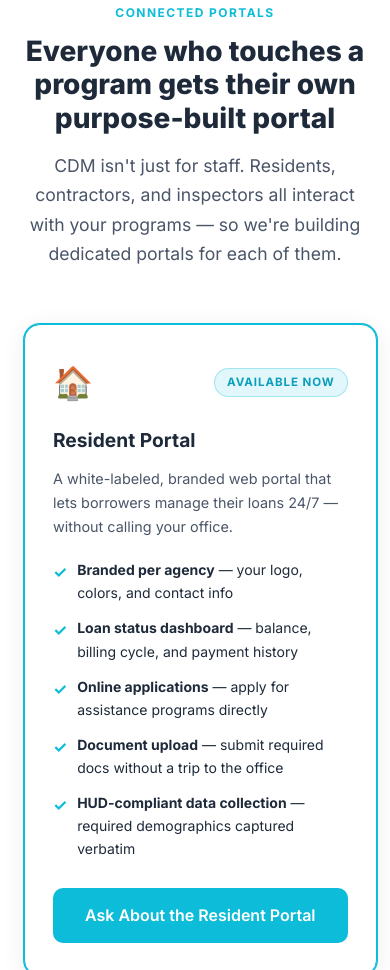
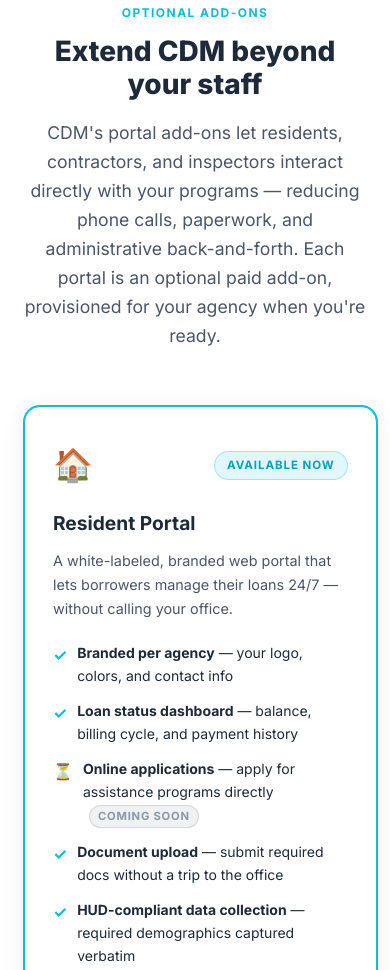
Before and after one commit to ozbergs/cursorcontrol-website, a plain HTML site: page index.html in a window 390 px wide. Shown: the part 10701-11671 px from the top of the page. Drawn offline with Linux system fonts and the light colour scheme.

Commit message:
Portal section updates and pricing copy fixes
- Reframe portals section as optional paid add-ons
- Mark Resident Portal online applications as Coming Soon
- Replace Inspector Portal offline claim with mobile-friendly messaging
- Update How It Works training step to reflect setup fee includes training

```diff
--- a/css/styles.css
+++ b/css/styles.css
@@ -812,6 +812,21 @@
   flex-shrink: 0;
   margin-top: 1px;
 }
+.soon-check { color: var(--gray); }
+.coming-soon-inline {
+  display: inline-block;
+  font-size: 0.7rem;
+  font-weight: 700;
+  text-transform: uppercase;
+  letter-spacing: 0.07em;
+  color: var(--gray);
+  background: rgba(107,114,128,0.1);
+  border: 1px solid rgba(107,114,128,0.2);
+  border-radius: 100px;
+  padding: 1px 8px;
+  margin-left: 6px;
+  vertical-align: middle;
+}
 
 .btn-outline-dark {
   background: transparent;
--- a/index.html
+++ b/index.html
@@ -315,9 +315,9 @@
   <!-- ===== PORTALS ===== -->
   <section class="portals section-pad" id="portal">
     <div class="container">
-      <div class="section-label">Connected Portals</div>
-      <h2 class="section-title">Everyone who touches a program gets their own purpose-built portal</h2>
-      <p class="section-sub">CDM isn't just for staff. Residents, contractors, and inspectors all interact with your programs — so we're building dedicated portals for each of them.</p>
+      <div class="section-label">Optional Add-Ons</div>
+      <h2 class="section-title">Extend CDM beyond your staff</h2>
+      <p class="section-sub">CDM's portal add-ons let residents, contractors, and inspectors interact directly with your programs — reducing phone calls, paperwork, and administrative back-and-forth. Each portal is an optional paid add-on, provisioned for your agency when you're ready.</p>
 
       <div class="portals-grid">
 
@@ -332,7 +332,7 @@
           <ul class="portal-list">
             <li><span class="portal-check">✓</span><span><strong>Branded per agency</strong> — your logo, colors, and contact info</span></li>
             <li><span class="portal-check">✓</span><span><strong>Loan status dashboard</strong> — balance, billing cycle, and payment history</span></li>
-            <li><span class="portal-check">✓</span><span><strong>Online applications</strong> — apply for assistance programs directly</span></li>
+            <li><span class="portal-check soon-check">⏳</span><span><strong>Online applications</strong> — apply for assistance programs directly <span class="coming-soon-inline">Coming Soon</span></span></li>
             <li><span class="portal-check">✓</span><span><strong>Document upload</strong> — submit required docs without a trip to the office</span></li>
             <li><span class="portal-check">✓</span><span><strong>HUD-compliant data collection</strong> — required demographics captured verbatim</span></li>
           </ul>
@@ -368,7 +368,7 @@
             <li><span class="portal-check">✓</span><span><strong>Digital inspection checklists</strong> — complete and sign off from any device</span></li>
             <li><span class="portal-check">✓</span><span><strong>Photo documentation</strong> — attach photos directly to inspection records</span></li>
             <li><span class="portal-check">✓</span><span><strong>Linked to work plans</strong> — findings sync directly to the project in CDM</span></li>
-            <li><span class="portal-check">✓</span><span><strong>Works offline</strong> — complete inspections even without a cell signal</span></li>
+            <li><span class="portal-check">✓</span><span><strong>Mobile-friendly</strong> — optimized for phones and tablets so inspectors can complete and submit findings from the field</span></li>
           </ul>
           <a href="#contact" class="btn btn-outline-dark btn-lg">Get Notified at Launch</a>
         </div>
```
